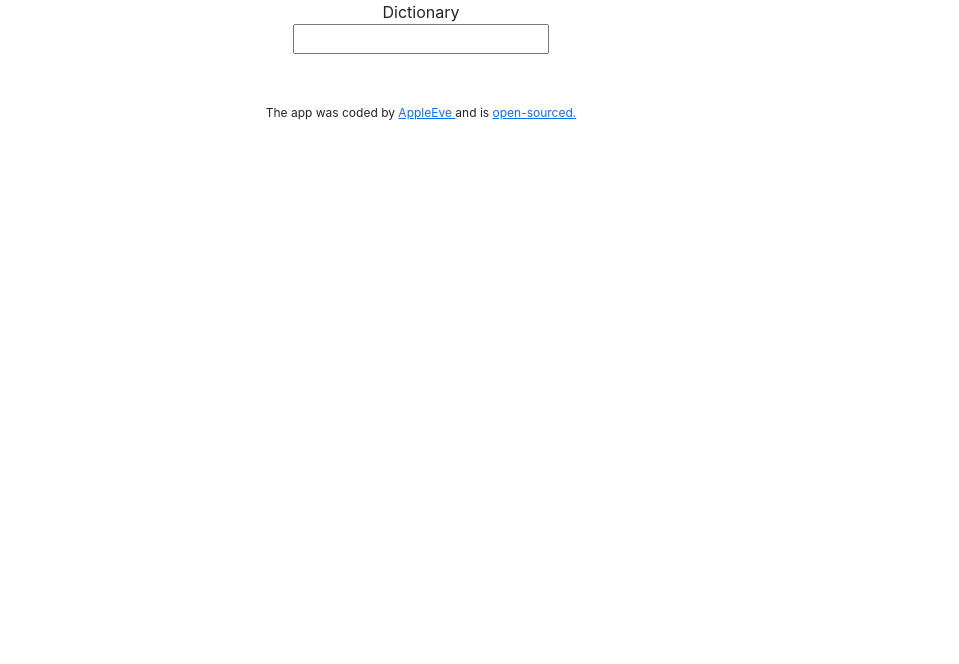
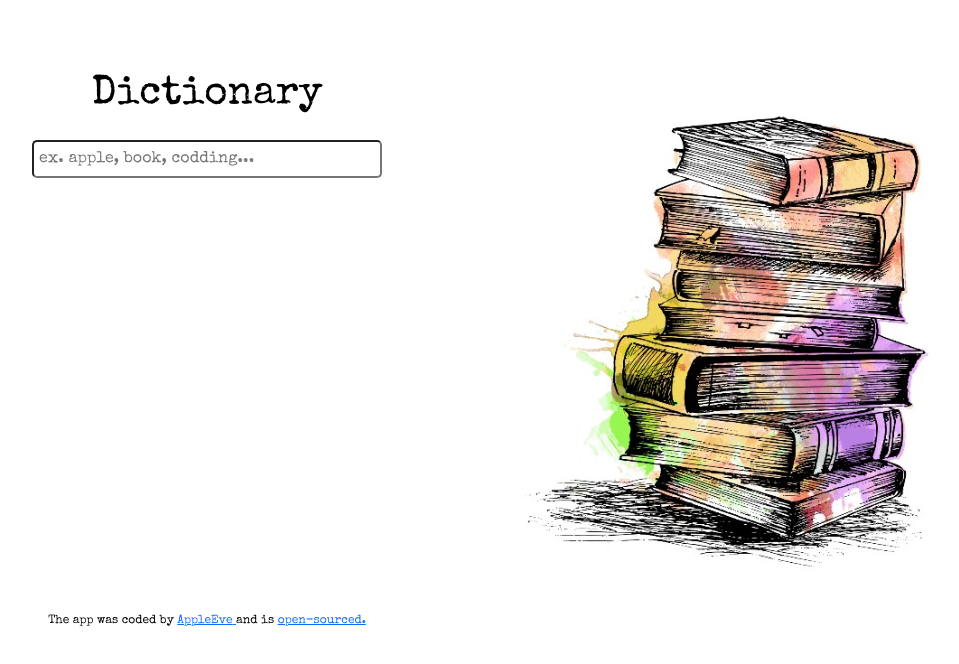
Before and after one commit to AppleEve/Dictionary_React_App, a React (Create React App) app: page / in a window 1280 px wide. Shown: the top 664 px of the page, without its empty margins (219-1178 px from the left). Built offline with nearby package versions, Linux system fonts and the light colour scheme.

Commit message:
Styling font and background

```diff
--- a/public/index.html
+++ b/public/index.html
@@ -42,6 +42,12 @@
       src="https://kit.fontawesome.com/2314c33b20.js"
       crossorigin="anonymous"
     ></script>
+    <link rel="preconnect" href="https://fonts.googleapis.com" />
+    <link rel="preconnect" href="https://fonts.gstatic.com" crossorigin />
+    <link
+      href="https://fonts.googleapis.com/css2?family=Special+Elite&display=swap"
+      rel="stylesheet"
+    />
   </head>
   <body>
     <noscript>You need to enable JavaScript to run this app.</noscript>
--- a/src/App.css
+++ b/src/App.css
@@ -1,8 +1,27 @@
 .App {
   text-align: center;
+  color: black;
+  font-family: "Special Elite", cursive;
+}
+
+.App .component {
+  padding: 50px;
+  max-width: 1200px;
+  max-height: 1000px;
+  margin: 0 auto;
+  margin-right: 300px;
+}
+
+.App header {
+  padding: 15px;
+  font-size: 40px;
 }
 
 .App footer {
   font-size: 12px;
   margin-top: 50px;
 }
+
+.App .bookImage {
+  max-width: 600px;
+}
--- a/src/App.js
+++ b/src/App.js
@@ -1,12 +1,21 @@
 import "./App.css";
 import DictionarySearch from "./DictionarySearch";
+import book from "./book.jpg";
 
 function App() {
   return (
-    <div className="App">
+    <div
+      className="App"
+      style={{
+        backgroundImage: `url(${book})`,
+        backgroundSize: "100%",
+        maxWidth: "90%",
+      }}
+    >
       <div className="component">
         <header className="App-header">Dictionary</header>
         <DictionarySearch />
+
         <footer>
           The app was coded by{" "}
           <a
--- /dev/null
+++ b/src/AudioPlayer.css
@@ -0,0 +1,5 @@
+button {
+  display: inline;
+  color: white;
+  background-color: black;
+}
--- a/src/AudioPlayer.js
+++ b/src/AudioPlayer.js
@@ -1,5 +1,6 @@
 import React, { Component } from "react";
 import { Howl, Howler } from "howler";
+import "./AudioPlayer.css";
 
 class AudioPlayer extends Component {
   SoundPlay = (src) => {
@@ -9,7 +10,10 @@ class AudioPlayer extends Component {
 
   RenderButtonAndSound = () => {
     return (
-      <button onClick={() => this.SoundPlay(this.props.audio)}>
+      <button
+        className="playButton"
+        onClick={() => this.SoundPlay(this.props.audio)}
+      >
         {" "}
         <i className="fa-regular fa-circle-play"></i>{" "}
       </button>
@@ -18,7 +22,7 @@ class AudioPlayer extends Component {
 
   render() {
     Howler.volume(1.0);
-    return <div className="Audio">{this.RenderButtonAndSound()}</div>;
+    return <span className="Audio">{this.RenderButtonAndSound()}</span>;
   }
 }
 
--- a/src/DictionarySearch.css
+++ b/src/DictionarySearch.css
@@ -0,0 +1,6 @@
+.DictionarySearch .form input {
+  background-color: white;
+  border-radius: 5px;
+  width: 350px;
+  padding: 5px;
+}
--- a/src/DictionarySearch.js
+++ b/src/DictionarySearch.js
@@ -23,8 +23,12 @@ export default function DictionarySearch() {
 
   return (
     <div className="DictionarySearch">
-      <form onSubmit={handleSubmit}>
-        <input type="search" onChange={handleChange} />
+      <form className="form" onSubmit={handleSubmit}>
+        <input
+          type="search"
+          placeholder="ex. apple, book, codding..."
+          onChange={handleChange}
+        />
       </form>
       <Results results={results} />
     </div>
--- /dev/null
+++ b/src/Phonetic.css
@@ -0,0 +1,3 @@
+.Phonetic {
+  display: inline;
+}
--- a/src/Phonetic.js
+++ b/src/Phonetic.js
@@ -1,14 +1,15 @@
 import React from "react";
+import "./Phonetic.css";
 
 import AudioPlayer from "./AudioPlayer";
 
 export default function Phonetic(props) {
   return (
     <div className="Phonetic">
-      <div className="PhoneticText">{props.phonetic.text}</div>
-      <div className="PhoneticAudio">
+      <span className="PhoneticAudio">
         <AudioPlayer audio={props.phonetic.audio} />
-      </div>
+      </span>
+      <span className="PhoneticText">{props.phonetic.text}</span>
     </div>
   );
 }
--- a/src/Results.css
+++ b/src/Results.css
@@ -0,0 +1,11 @@
+.Results {
+  margin: 15px;
+}
+
+.Results h2 {
+  margin-top: 15px;
+}
+
+.emptyDiv {
+  padding-top: 360px;
+}
--- a/src/Results.js
+++ b/src/Results.js
@@ -1,6 +1,7 @@
 import React from "react";
 import Meaning from "./Meaning";
 import Phonetic from "./Phonetic";
+import "./Results.css";
 
 export default function Results(props) {
   console.log(props);
@@ -25,6 +26,10 @@ export default function Results(props) {
       </div>
     );
   } else {
-    return null;
+    return (
+      <div className="emptyDiv">
+        <br />
+      </div>
+    );
   }
 }
```
Also changed, not shown: src/book.jpg (added).
